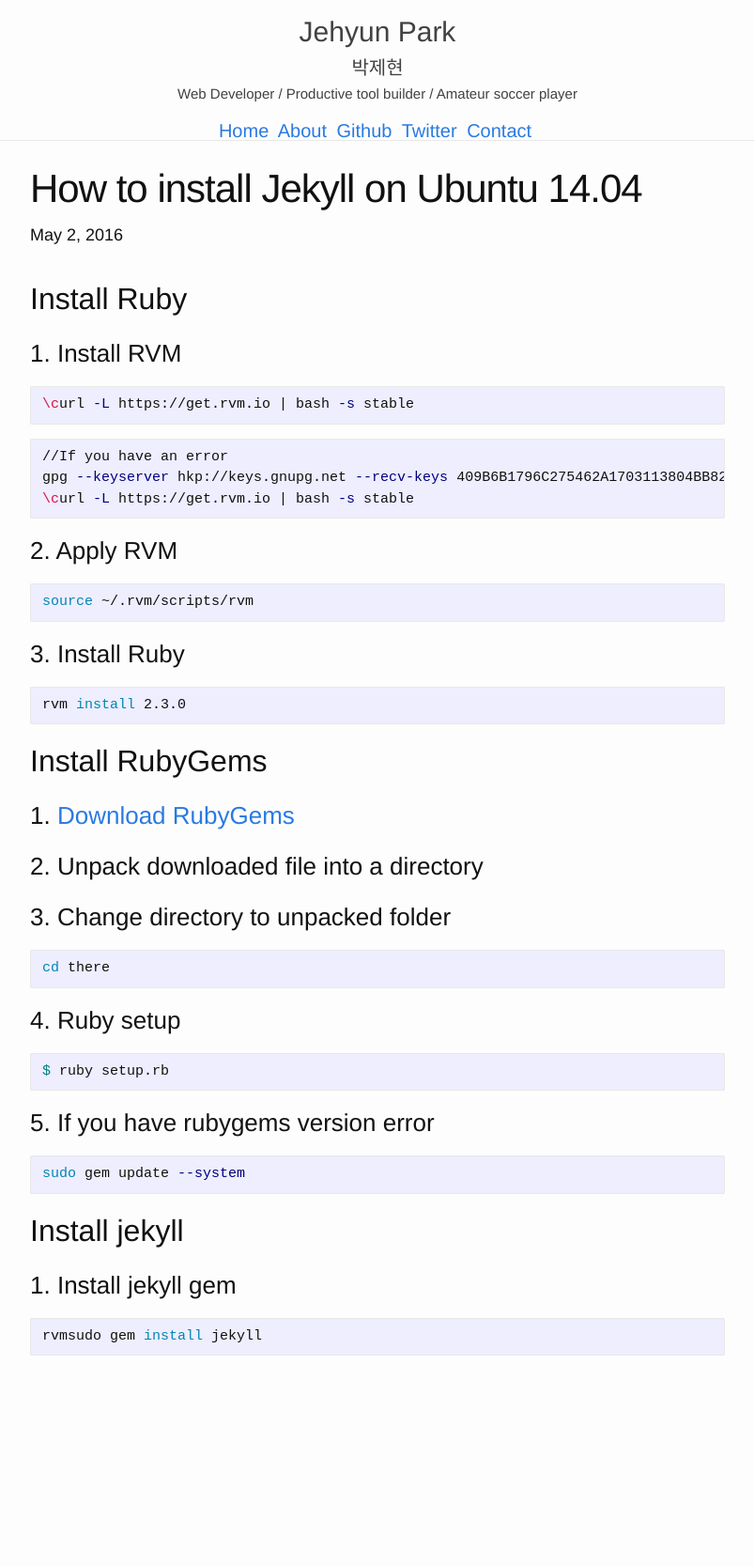
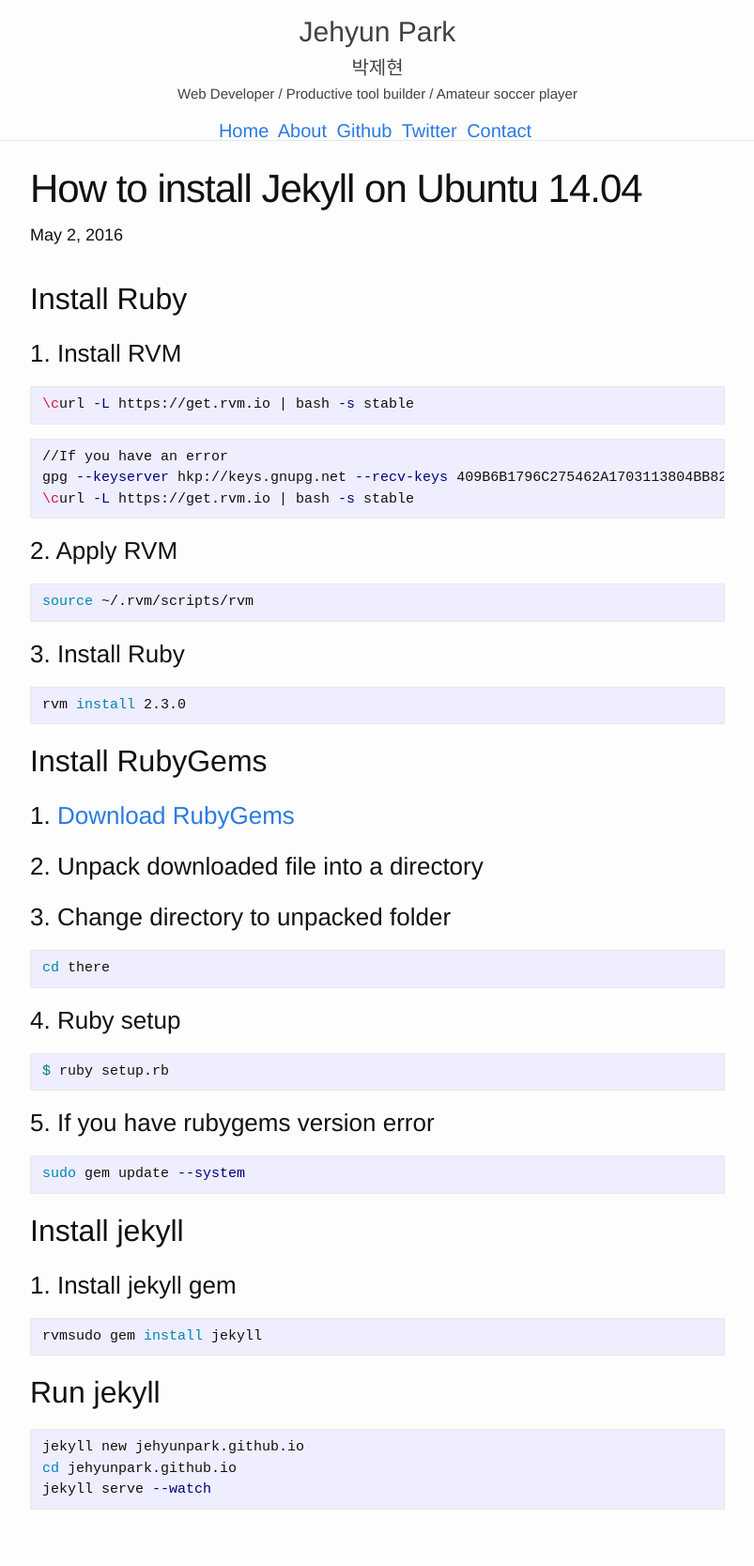
Before and after one commit to jehyunpark/jehyunpark.github.io, a Jekyll site: the page built from _posts/2016-05-02-how-to-install-jekyll-on-ubuntu-14.04.md, in a window 1280 px wide. Shown: the whole page at 94% size, without its empty margins (238-1041 px from the left). Built offline with Jekyll 4.4.1, drawn with Linux system fonts in a browser that asks for light colours; before the commit the page ends 1503 px from its top, so only the background shows below that.

Commit message:
Update post

````diff
--- a/_posts/2016-05-02-how-to-install-jekyll-on-ubuntu-14.04.md
+++ b/_posts/2016-05-02-how-to-install-jekyll-on-ubuntu-14.04.md
@@ -54,10 +54,18 @@ sudo gem update --system
 ## Install jekyll
 
 ### 1. Install jekyll gem
+
 ```shell
 rvmsudo gem install jekyll
 ```
 
+## Run jekyll
+
+``` shell
+jekyll new jehyunpark.github.io
+cd jehyunpark.github.io
+jekyll serve --watch
+```
 
 
 [Download RubyGems]: https://rubygems.org/pages/download
````
